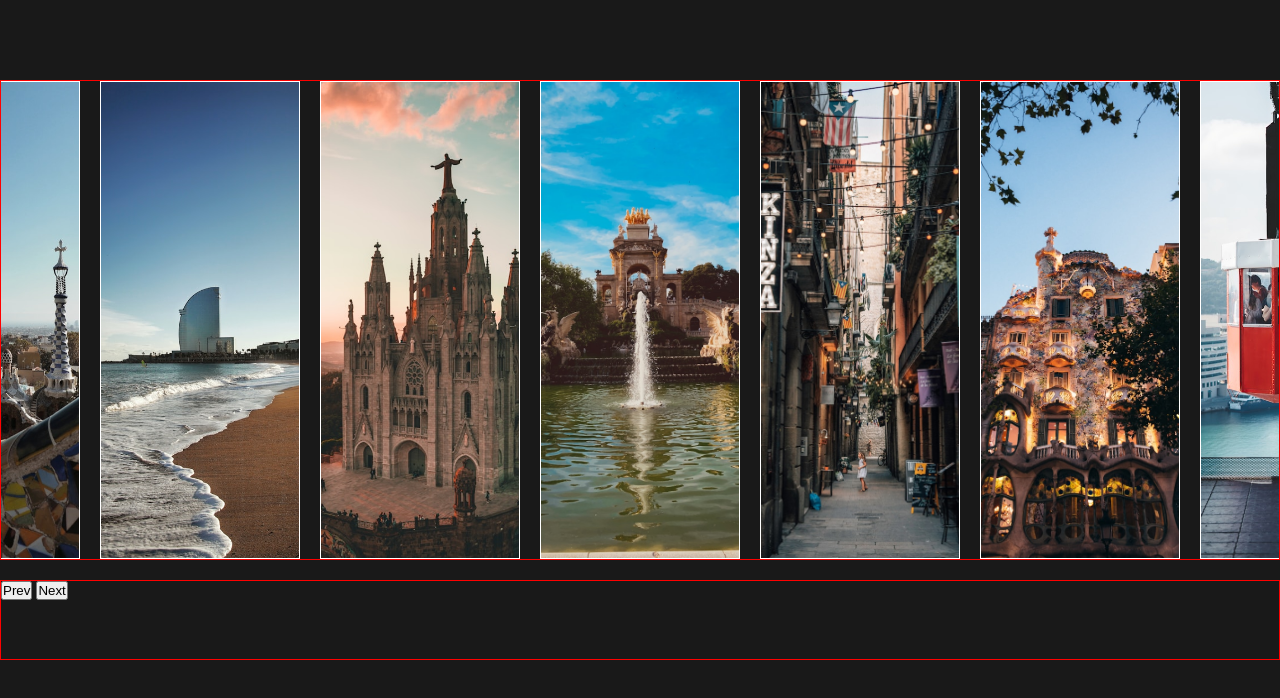
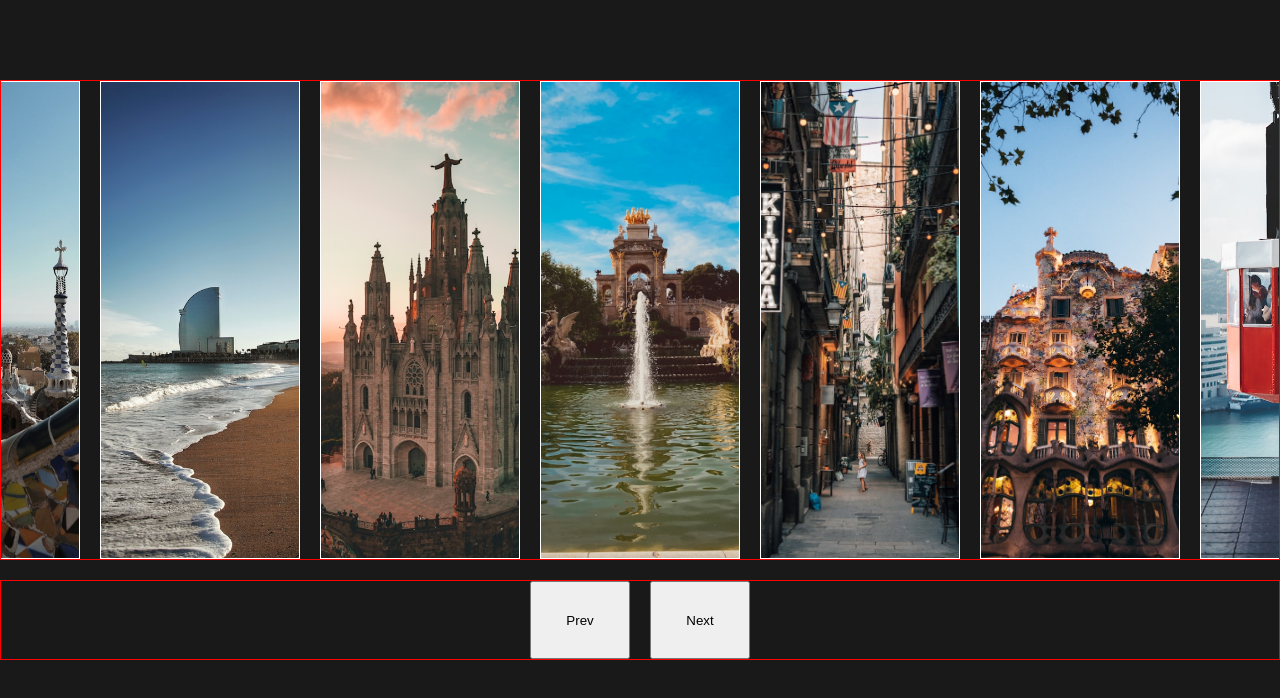
Before and after one commit to DarionV/bildpsel, a plain HTML site: page index.html in a window 1280 px wide. Drawn offline with Linux system fonts and the light colour scheme.

Commit message:
add styling

```diff
--- a/style.css
+++ b/style.css
@@ -4,7 +4,7 @@
   box-sizing: border-box;
 }
 
-:root  {
+:root {
   font-size: 16px;
 }
 
@@ -47,4 +47,13 @@ body {
   border: 1px solid red;
   width: 100%;
   height: 10%;
+  display: flex;
+  justify-content: center;
+  align-items: center;
 }
+
+button {
+  margin: 0px 10px;
+  height: 100%;
+  width: 100px;
+}
```
